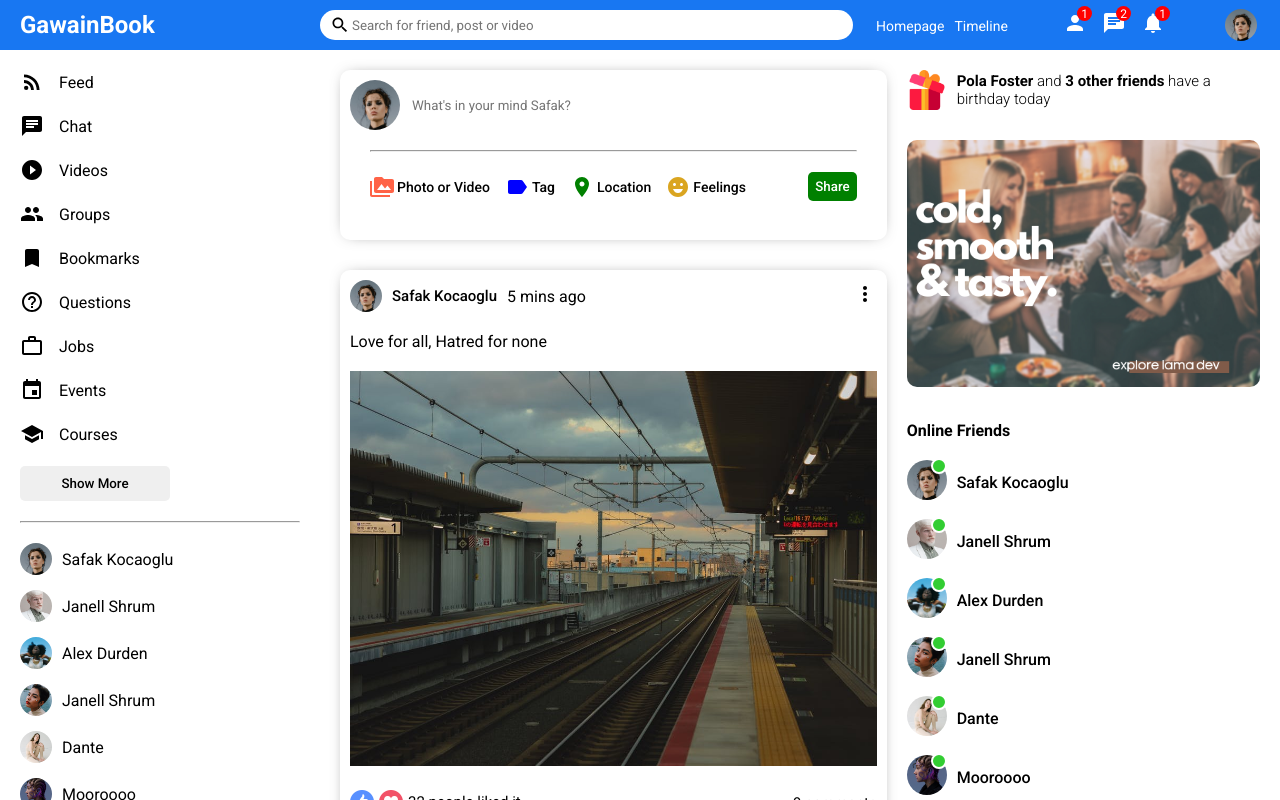
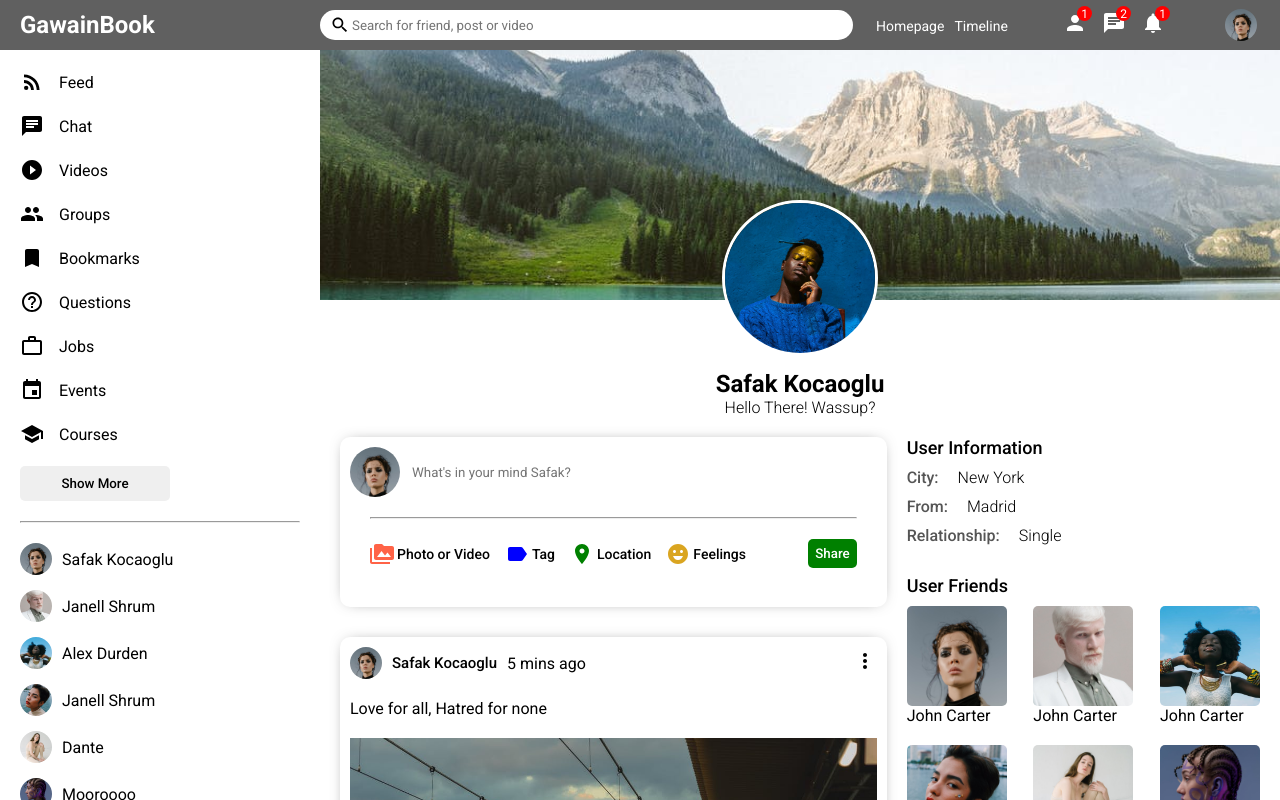
Before and after one commit to rafeyshah/GawainBook-SocialMediaApp, a React (Create React App) app in the folder react-frontend/: page / in a window 1280 px wide. Shown: the top 800 px of the page. Built offline with nearby package versions, Linux system fonts and the light colour scheme.

Commit message:
Main__React__ProfilePage

```diff
--- a/react-frontend/src/App.js
+++ b/react-frontend/src/App.js
@@ -1,8 +1,9 @@
 import Home from "./pages/home/Home";
+import Profile from "./pages/profile/Profile";
 
 function App() {
   return (<>
-    <Home />
+    <Profile />
   </>
   );
 }
--- a/react-frontend/src/components/rightbar/Rightbar.jsx
+++ b/react-frontend/src/components/rightbar/Rightbar.jsx
@@ -1,10 +1,11 @@
 import "./rightbar.css";
 import { Users } from "../../dummyData"
 import Online from "../online/Online";
-function Rightbar() {
-    return (
-        <div className="rightbar">
-            <div className="rightbarWrapper">
+function Rightbar({ profile }) {
+
+    const HomeRightbar = () => {
+        return (
+            <>
                 <div className="birthdayContainer">
                     <img className="birthdayImg" src="assets/gift.png" alt="" />
                     <span className="birthdayText">
@@ -18,6 +19,62 @@
                         <Online key={u.id} user={u} />
                     ))}
                 </ul>
+            </>
+        )
+    }
+
+    const ProfileRightbar = () => {
+        return (
+            <>
+                <h4 className="rightbarTitle">User Information</h4>
+                <div className="rightbarInfo">
+                    <div className="rightbarInfoItem">
+                        <span className="rightbarInfoKey">City: </span>
+                        <span className="rightbarInfoValue">New York </span>
+                    </div>
+                    <div className="rightbarInfoItem">
+                        <span className="rightbarInfoKey">From: </span>
+                        <span className="rightbarInfoValue">Madrid </span>
+                    </div>
+                    <div className="rightbarInfoItem">
+                        <span className="rightbarInfoKey">Relationship: </span>
+                        <span className="rightbarInfoValue">Single </span>
+                    </div>
+                </div>
+                <h4 className="rightbarTitle">User Friends</h4>
+                <div className="rightbarFollowings">
+                    <div className="rightbarFollowing">
+                        <img className="rightbarFollowingImg" src="assets/person/1.jpeg" alt="" />
+                        <span className="rightbarFollowingName">John Carter</span>
+                    </div>
+                    <div className="rightbarFollowing">
+                        <img className="rightbarFollowingImg" src="assets/person/2.jpeg" alt="" />
+                        <span className="rightbarFollowingName">John Carter</span>
+                    </div>
+                    <div className="rightbarFollowing">
+                        <img className="rightbarFollowingImg" src="assets/person/3.jpeg" alt="" />
+                        <span className="rightbarFollowingName">John Carter</span>
+                    </div>
+                    <div className="rightbarFollowing">
+                        <img className="rightbarFollowingImg" src="assets/person/4.jpeg" alt="" />
+                        <span className="rightbarFollowingName">John Carter</span>
+                    </div>
+                    <div className="rightbarFollowing">
+                        <img className="rightbarFollowingImg" src="assets/person/5.jpeg" alt="" />
+                        <span className="rightbarFollowingName">John Carter</span>
+                    </div>
+                    <div className="rightbarFollowing">
+                        <img className="rightbarFollowingImg" src="assets/person/6.jpeg" alt="" />
+                        <span className="rightbarFollowingName">John Carter</span>
+                    </div>
+                </div>
+            </>
+        )
+    }
+    return (
+        <div className="rightbar">
+            <div className="rightbarWrapper">
+                <ProfileRightbar />
             </div>
         </div>
     );
--- a/react-frontend/src/components/rightbar/rightbar.css
+++ b/react-frontend/src/components/rightbar/rightbar.css
@@ -28,7 +28,7 @@
     margin: 30px 0;
 }
 
-.rightbarTitle{
+.rightbarTitle {
     margin-bottom: 20px;
 }
 
@@ -38,35 +38,46 @@
     list-style: none;
 }
 
-.rightbarFriend{
-    display: flex;
-    align-items: center;
-    margin-bottom: 15px;
+.rightbarTitle {
+    font-size: 18px;
+    font-weight: 500;
+    margin-bottom: 10px;
 }
 
-.rightbarProfileImgContainer{
-    margin-right: 10px;
-    position: relative;
+.rightbarInfo {
+    margin-bottom: 30px;
 }
 
-.rightbarProfileImg{
-    width: 40px;
-    height: 40px;
-    border-radius: 50%;
-    object-fit: cover;
+.rightbarInfoItem {
+    margin-bottom: 10px;
 }
 
-.rightbarOnline{
-    width: 12px;
-    height: 12px;
-    border-radius: 50%;
-    background-color: limegreen;
-    position: absolute;
-    top: -2px;
-    right: 0;
-    border: 2px solid white;
+.rightbarInfoKey {
+    font-weight: 500;
+    margin-right: 15px;
+    color: #555;
 }
 
-.rightbarUsername{
-    font-weight: 500;
+.rightbarInfoValue {
+    font-weight: 300;
 }
+
+.rightbarFollowings {
+    display: flex;
+    flex-wrap: wrap;
+    justify-content: space-between;
+}
+
+.rightbarFollowing{
+    display: flex;
+    flex-direction: column;
+    margin-bottom: 20px;
+    cursor: pointer;
+}
+
+.rightbarFollowingImg {
+    width: 100px;
+    height: 100px;
+    object-fit: cover;
+    border-radius: 5px;
+}
--- a/react-frontend/src/components/topbar/topbar.css
+++ b/react-frontend/src/components/topbar/topbar.css
@@ -1,5 +1,5 @@
 :root {
-    --blue: #1877f2;
+    --blue: #606060FF;
     --red: red
 }
 
--- /dev/null
+++ b/react-frontend/src/pages/profile/Profile.jsx
@@ -0,0 +1,32 @@
+import "./profile.css";
+import React from 'react';
+import Topbar from '../../components/topbar/Topbar';
+import Sidebar from '../../components/sidebar/Sidebar';
+import Feed from '../../components/feed/Feed';
+import Rightbar from '../../components/rightbar/Rightbar';
+
+export default function Profile() {
+    return (
+        <>
+            <Topbar />
+            <div className="profile">
+                <Sidebar />
+                <div className="profileRight">
+                    <div className="profileRightTop">
+                        <div className="profileCover">
+                            <img className="profileCoverImg" src="assets/post/3.jpeg" alt="" />
+                            <img className="profileUserImg" src="assets/person/7.jpeg" alt="" />
+                        </div>
+                    <div className="profileInfo">
+                        <h4 className="profileInfoName">Safak Kocaoglu</h4>
+                        <span className="profileInfoDesc">Hello There! Wassup?</span>
+                    </div>
+                    </div>
+                    <div className="profileRightBottom">
+                        <Feed />
+                        <Rightbar profile/>
+                    </div>
+                </div>
+            </div>
+        </>);
+}
--- /dev/null
+++ b/react-frontend/src/pages/profile/profile.css
@@ -0,0 +1,50 @@
+.profile {
+    display: flex;
+}
+
+.profileRight {
+    flex: 9;
+}
+
+.profileCover {
+    height: 320px;
+    position: relative;
+}
+
+.profileCoverImg {
+    width: 100%;
+    height: 250px;
+    object-fit: cover;
+}
+
+.profileUserImg {
+    width: 150px;
+    height: 150px;
+    border-radius: 50%;
+    object-fit: cover;
+    position: absolute;
+    left: 0;
+    right: 0;
+    margin: auto;
+    top: 150px;
+    border: 3px solid white;
+}
+
+.profileInfo {
+    display: flex;
+    flex-direction: column;
+    align-items: center;
+    justify-content: center;
+}
+
+.profileInfoDesc{
+    font-weight: 300;
+}
+
+.profileInfoName{
+    font-size: 24px;
+}
+
+.profileRightBottom {
+    display: flex;
+}
```
